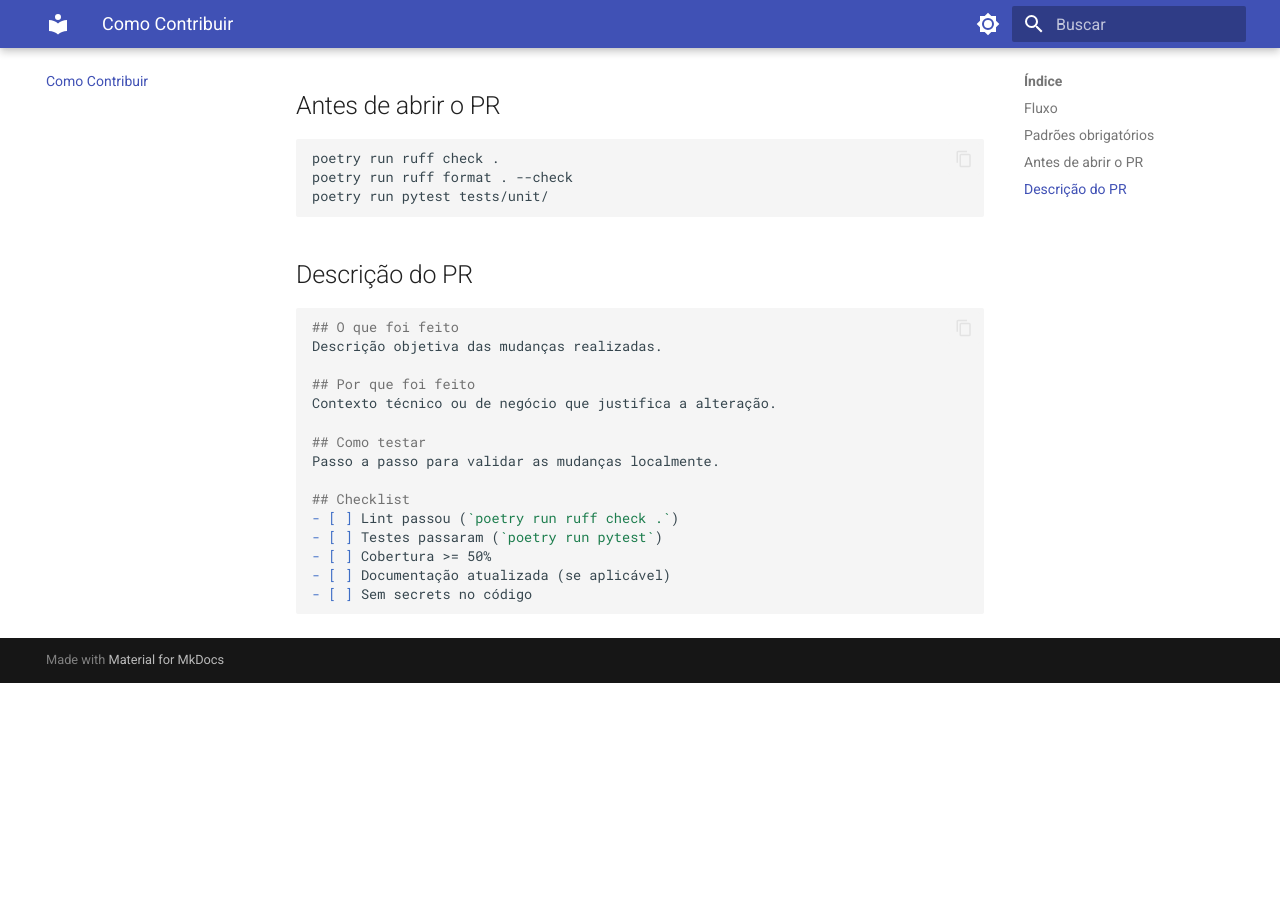
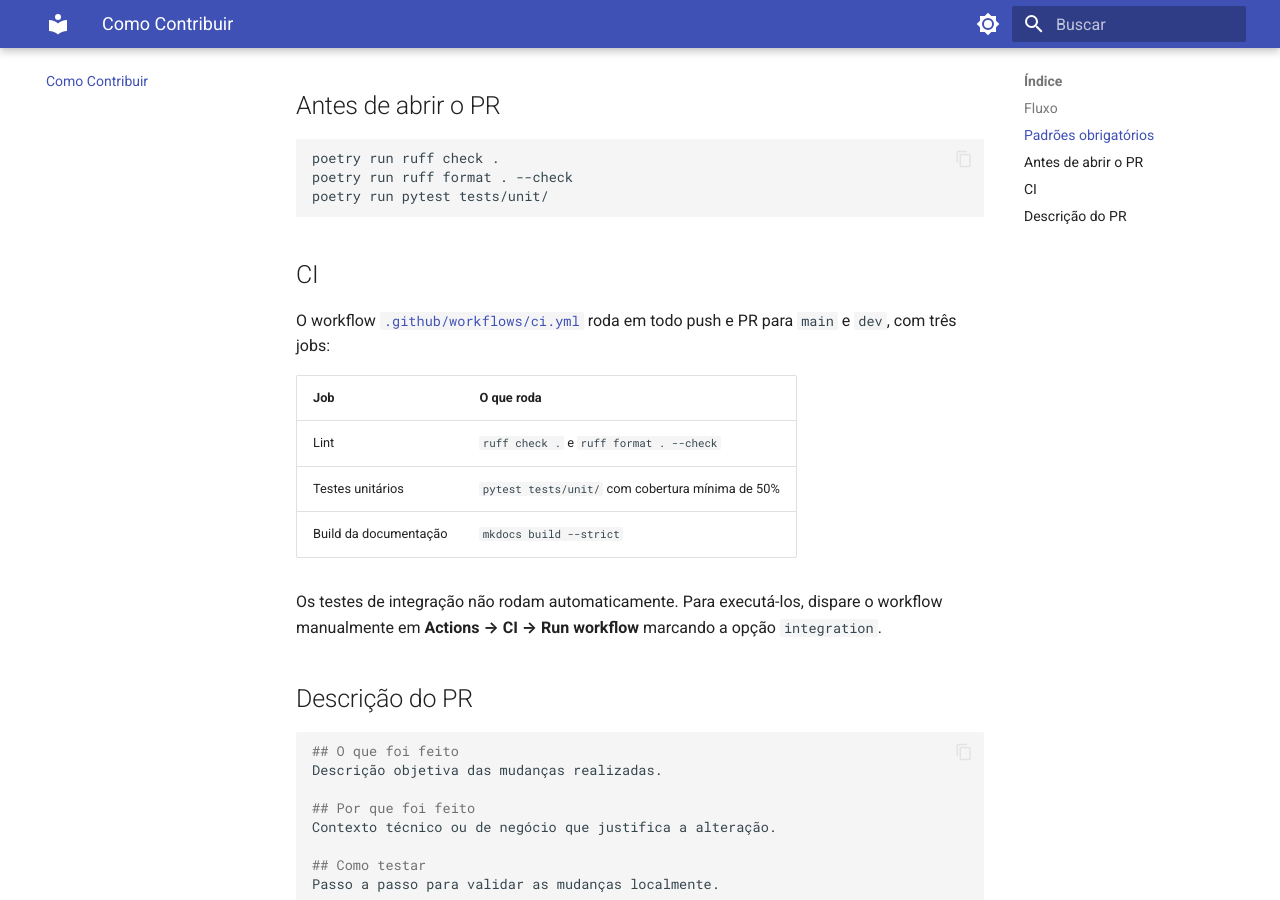
Before and after one commit to w-alvess/F1, an MkDocs documentation site: the page built from docs/docs/contributing.md, in a window 1280 px wide and 900 px high, scrolled down 701 px. Built offline with MkDocs 1.6.1 and Material for MkDocs 9.7.7, drawn with Linux system fonts in a browser that asks for light colours; before the commit the page ends 1384 px from its top, so only the background shows below that.

Commit message:
Adcionado CI

````diff
--- a/docs/docs/contributing.md
+++ b/docs/docs/contributing.md
@@ -25,6 +25,21 @@ poetry run ruff format . --check
 poetry run pytest tests/unit/
 ```
 
+## CI
+
+O workflow [`.github/workflows/ci.yml`](https://github.com/w-alvess/F1/blob/main/.github/workflows/ci.yml)
+roda em todo push e PR para `main` e `dev`, com três jobs:
+
+| Job | O que roda |
+|---|---|
+| Lint | `ruff check .` e `ruff format . --check` |
+| Testes unitários | `pytest tests/unit/` com cobertura mínima de 50% |
+| Build da documentação | `mkdocs build --strict` |
+
+Os testes de integração não rodam automaticamente. Para executá-los, dispare o
+workflow manualmente em **Actions → CI → Run workflow** marcando a opção
+`integration`.
+
 ## Descrição do PR
 
 ```markdown
````
Also changed, not shown: 1 other file.
